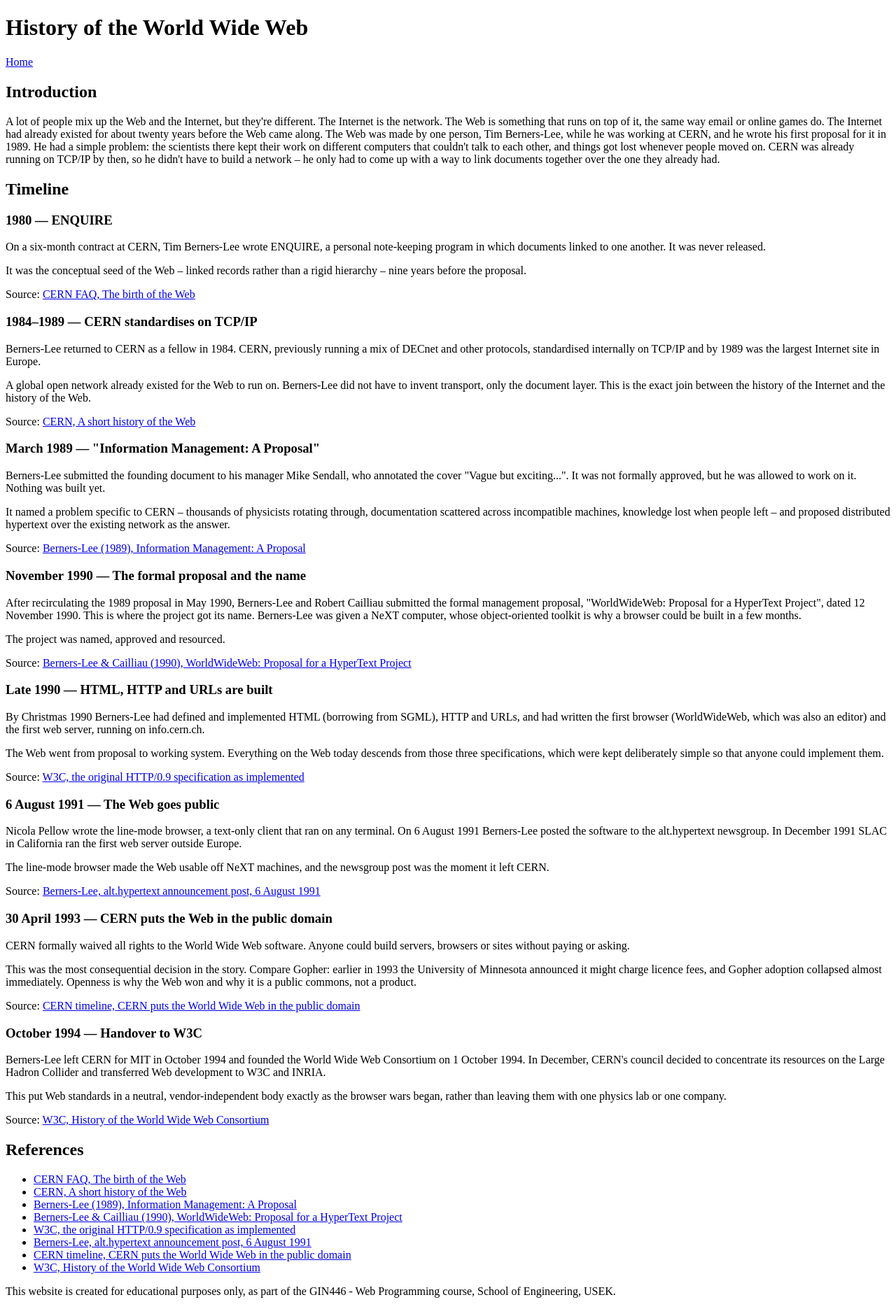
After one commit to jadhaidar0/web-programming-site, a Flask app: page /web-history in a window 1280 px wide. The commit adds this page. Shown: the whole page at 70% size. Run offline with Flask 3, Linux system fonts and the light colour scheme.

Commit message:
Part 2: hand-written history pages

```diff
--- a/app.py
+++ b/app.py
@@ -1,8 +1,6 @@
 """
-Web Programming — starter Flask application (Week 1).
-
-A minimal server that renders the portfolio home page. Over the semester you
-will add routes here; for now it serves a single page from the templates folder.
+Web Programming — Flask application.
+Serves the portfolio home page and the Week 2 history pages.
 """
 
 from flask import Flask, render_template
@@ -13,14 +11,23 @@ app = Flask(__name__)
 @app.route("/")
 def home():
     """Serve the portfolio home page."""
-    # The list of weekly work grows as the semester goes on.
     weekly_work = [
-        # {"week": 1, "title": "Live site launched", "url": "/"},
+        {"week": 1, "title": "Live site launched", "url": "/"},
+        {"week": 2, "title": "History of the Internet", "url": "/internet-history"},
+        {"week": 2, "title": "History of the Web", "url": "/web-history"},
     ]
     return render_template("index.html", weekly_work=weekly_work)
 
 
+@app.route("/internet-history")
+def internet_history():
+    return render_template("internet-history.html")
+
+
+@app.route("/web-history")
+def web_history():
+    return render_template("web-history.html")
+
+
 if __name__ == "__main__":
-    # For local development only. In production, Render runs the app with
-    # gunicorn (see the Procfile), not this block.
     app.run(debug=True)
--- a/templates/index.html
+++ b/templates/index.html
@@ -26,7 +26,8 @@
     </main>
 
     <footer>
-        <p>Web Programming — built with Flask and deployed on gin446.eye.digital.</p>
+        <p>Web Programming — built with Flask and deployed on Render.</p>
+        <p>This website is created for educational purposes only, as part of the GIN446 - Web Programming course, School of Engineering, USEK. (Fall 2026-2027)</p>
     </footer>
 </body>
 </html>
--- /dev/null
+++ b/templates/web-history.html
@@ -0,0 +1,107 @@
+<!DOCTYPE html>
+<html lang="en">
+<head>
+  <meta charset="UTF-8">
+  <meta name="viewport" content="width=device-width, initial-scale=1.0">
+  <title>History of the World Wide Web — Jad Haidar</title>
+</head>
+<body>
+
+  <header>
+    <h1>History of the World Wide Web</h1>
+  </header>
+
+  <nav>
+    <a href="/">Home</a>
+  </nav>
+
+  <main>
+
+    <section>
+      <h2>Introduction</h2>
+      <p>A lot of people mix up the Web and the Internet, but they're different. The Internet is the network. The Web is something that runs on top of it, the same way email or online games do. The Internet had already existed for about twenty years before the Web came along. The Web was made by one person, Tim Berners-Lee, while he was working at CERN, and he wrote his first proposal for it in 1989. He had a simple problem: the scientists there kept their work on different computers that couldn't talk to each other, and things got lost whenever people moved on. CERN was already running on TCP/IP by then, so he didn't have to build a network – he only had to come up with a way to link documents together over the one they already had.</p>
+    </section>
+
+    <section>
+      <h2>Timeline</h2>
+
+      <article>
+        <h3>1980 — ENQUIRE</h3>
+        <p>On a six-month contract at CERN, Tim Berners-Lee wrote ENQUIRE, a personal note-keeping program in which documents linked to one another. It was never released.</p>
+        <p>It was the conceptual seed of the Web – linked records rather than a rigid hierarchy – nine years before the proposal.</p>
+        <p>Source: <a href="https://home.cern/resources/faqs/birth-web">CERN FAQ, The birth of the Web</a></p>
+      </article>
+
+      <article>
+        <h3>1984–1989 — CERN standardises on TCP/IP</h3>
+        <p>Berners-Lee returned to CERN as a fellow in 1984. CERN, previously running a mix of DECnet and other protocols, standardised internally on TCP/IP and by 1989 was the largest Internet site in Europe.</p>
+        <p>A global open network already existed for the Web to run on. Berners-Lee did not have to invent transport, only the document layer. This is the exact join between the history of the Internet and the history of the Web.</p>
+        <p>Source: <a href="https://home.cern/science/computing/the-birth-of-the-web/short-history-web/">CERN, A short history of the Web</a></p>
+      </article>
+
+      <article>
+        <h3>March 1989 — "Information Management: A Proposal"</h3>
+        <p>Berners-Lee submitted the founding document to his manager Mike Sendall, who annotated the cover "Vague but exciting...". It was not formally approved, but he was allowed to work on it. Nothing was built yet.</p>
+        <p>It named a problem specific to CERN – thousands of physicists rotating through, documentation scattered across incompatible machines, knowledge lost when people left – and proposed distributed hypertext over the existing network as the answer.</p>
+        <p>Source: <a href="https://www.w3.org/History/1989/proposal.html">Berners-Lee (1989), Information Management: A Proposal</a></p>
+      </article>
+
+      <article>
+        <h3>November 1990 — The formal proposal and the name</h3>
+        <p>After recirculating the 1989 proposal in May 1990, Berners-Lee and Robert Cailliau submitted the formal management proposal, "WorldWideWeb: Proposal for a HyperText Project", dated 12 November 1990. This is where the project got its name. Berners-Lee was given a NeXT computer, whose object-oriented toolkit is why a browser could be built in a few months.</p>
+        <p>The project was named, approved and resourced.</p>
+        <p>Source: <a href="https://www.w3.org/Proposal.html">Berners-Lee &amp; Cailliau (1990), WorldWideWeb: Proposal for a HyperText Project</a></p>
+      </article>
+
+      <article>
+        <h3>Late 1990 — HTML, HTTP and URLs are built</h3>
+        <p>By Christmas 1990 Berners-Lee had defined and implemented HTML (borrowing from SGML), HTTP and URLs, and had written the first browser (WorldWideWeb, which was also an editor) and the first web server, running on info.cern.ch.</p>
+        <p>The Web went from proposal to working system. Everything on the Web today descends from those three specifications, which were kept deliberately simple so that anyone could implement them.</p>
+        <p>Source: <a href="https://www.w3.org/Protocols/HTTP/AsImplemented.html">W3C, the original HTTP/0.9 specification as implemented</a></p>
+      </article>
+
+      <article>
+        <h3>6 August 1991 — The Web goes public</h3>
+        <p>Nicola Pellow wrote the line-mode browser, a text-only client that ran on any terminal. On 6 August 1991 Berners-Lee posted the software to the alt.hypertext newsgroup. In December 1991 SLAC in California ran the first web server outside Europe.</p>
+        <p>The line-mode browser made the Web usable off NeXT machines, and the newsgroup post was the moment it left CERN.</p>
+        <p>Source: <a href="https://www.w3.org/People/Berners-Lee/1991/08/art-6484.txt">Berners-Lee, alt.hypertext announcement post, 6 August 1991</a></p>
+      </article>
+
+      <article>
+        <h3>30 April 1993 — CERN puts the Web in the public domain</h3>
+        <p>CERN formally waived all rights to the World Wide Web software. Anyone could build servers, browsers or sites without paying or asking.</p>
+        <p>This was the most consequential decision in the story. Compare Gopher: earlier in 1993 the University of Minnesota announced it might charge licence fees, and Gopher adoption collapsed almost immediately. Openness is why the Web won and why it is a public commons, not a product.</p>
+        <p>Source: <a href="https://timeline.web.cern.ch/cern-puts-world-wide-web-public-domain">CERN timeline, CERN puts the World Wide Web in the public domain</a></p>
+      </article>
+
+      <article>
+        <h3>October 1994 — Handover to W3C</h3>
+        <p>Berners-Lee left CERN for MIT in October 1994 and founded the World Wide Web Consortium on 1 October 1994. In December, CERN's council decided to concentrate its resources on the Large Hadron Collider and transferred Web development to W3C and INRIA.</p>
+        <p>This put Web standards in a neutral, vendor-independent body exactly as the browser wars began, rather than leaving them with one physics lab or one company.</p>
+        <p>Source: <a href="https://www.w3.org/about/history/">W3C, History of the World Wide Web Consortium</a></p>
+      </article>
+
+    </section>
+
+    <section>
+      <h2>References</h2>
+      <ul>
+        <li><a href="https://home.cern/resources/faqs/birth-web">CERN FAQ, The birth of the Web</a></li>
+        <li><a href="https://home.cern/science/computing/the-birth-of-the-web/short-history-web/">CERN, A short history of the Web</a></li>
+        <li><a href="https://www.w3.org/History/1989/proposal.html">Berners-Lee (1989), Information Management: A Proposal</a></li>
+        <li><a href="https://www.w3.org/Proposal.html">Berners-Lee &amp; Cailliau (1990), WorldWideWeb: Proposal for a HyperText Project</a></li>
+        <li><a href="https://www.w3.org/Protocols/HTTP/AsImplemented.html">W3C, the original HTTP/0.9 specification as implemented</a></li>
+        <li><a href="https://www.w3.org/People/Berners-Lee/1991/08/art-6484.txt">Berners-Lee, alt.hypertext announcement post, 6 August 1991</a></li>
+        <li><a href="https://timeline.web.cern.ch/cern-puts-world-wide-web-public-domain">CERN timeline, CERN puts the World Wide Web in the public domain</a></li>
+        <li><a href="https://www.w3.org/about/history/">W3C, History of the World Wide Web Consortium</a></li>
+      </ul>
+    </section>
+
+  </main>
+
+  <footer>
+    <p>This website is created for educational purposes only, as part of the GIN446 - Web Programming course, School of Engineering, USEK.</p>
+  </footer>
+
+</body>
+</html>
```
Also changed, not shown: templates/internet-history.html (added, +107 -0 lines).
